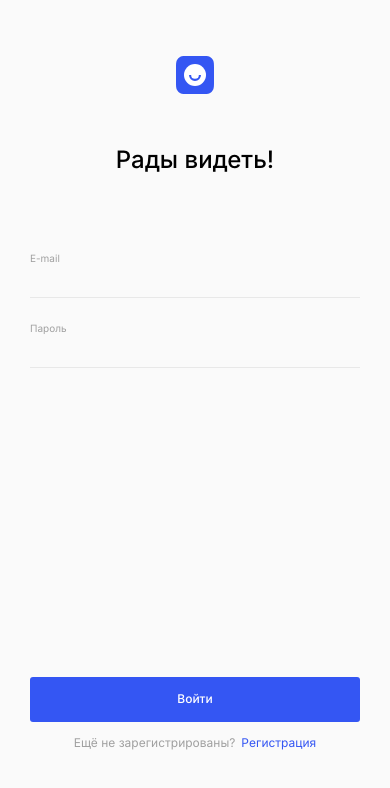
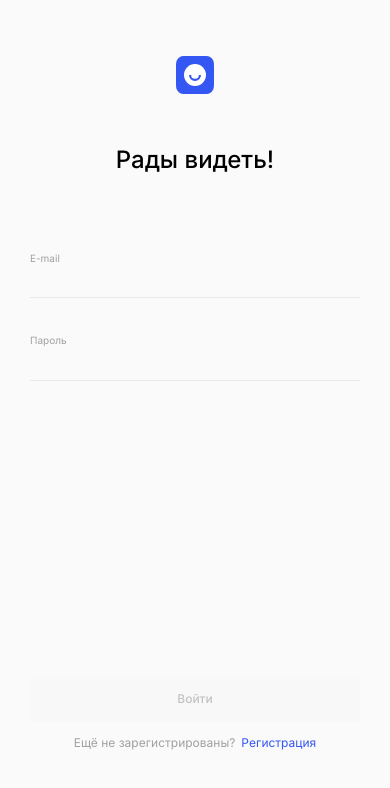
Before and after one commit to ShnaiderDanila/movies-explorer-frontend, a React app: page /signin in a window 390 px wide. Built offline with nearby package versions, Linux system fonts and the light colour scheme.

Commit message:
feat: Add login page validation logic

```diff
--- a/src/components/Login/Login.css
+++ b/src/components/Login/Login.css
@@ -56,14 +56,11 @@
   border-bottom: 1px solid #3456f3;
 }
 
-.login__input_invalid {
-  color: #ee3465;
-}
-
 .login__input-error {
   color: transparent;
   font-size: 10px;
   line-height: 12.1px;
+  min-height: 25px;
 }
 
 .login__input-error_active {
@@ -72,7 +69,7 @@
 
 .login__signin-button {
   display: block;
-  margin: 202px auto 0 auto;
+  margin: 177px auto 0 auto;
   padding: 0;
   border: none;
   border-radius: 3px;
@@ -148,7 +145,7 @@
   }
 
   .login__signin-button {
-    margin: 291px auto 0 auto;
+    margin: 265px auto 0 auto;
     font-size: 12px;
     line-height: 14.52px;
   }
--- a/src/components/Login/Login.js
+++ b/src/components/Login/Login.js
@@ -1,13 +1,24 @@
-import { useState } from 'react';
+import { useEffect } from 'react';
 import { Link } from 'react-router-dom';
+import useValidation from '../../hooks/useValidation';
+
 import './Login.css';
 
 import Logo from '../Logo/Logo';
 
 function Login() {
 
-  // Временная стейт переменная для имитации ошибкок инпутов в JSX разметке
-  const [inputError] = useState(false);
+  const {
+    inputValues,
+    errorMessages,
+    isValidForm,
+    handleChangeValidation,
+    resetValidation
+  } = useValidation();
+
+  useEffect(() => {
+    resetValidation();
+  }, [resetValidation]);
 
   return (
     <main className='login'>
@@ -21,34 +32,40 @@ function Login() {
             <label className='login__label'>
               <span className='login__placeholder'>E-mail</span>
               <input
-                className={`login__input ${inputError && 'login__input_invalid'}`}
+                className='login__input'
                 name='email'
                 type='email'
-                required>
+                required
+                pattern="^[a-zA-Z0-9_.+\-]+@[a-zA-Z0-9\-]+\.[a-zA-Z0-9\-.]+$"
+                value={inputValues.email}
+                onChange={handleChangeValidation}>
               </input>
               <span
-                className={`login__input-error ${inputError && 'login__input-error_active'}`}>
-                Что-то пошло не так...
+                className={`login__input-error ${!isValidForm && 'login__input-error_active'}`}>
+                {errorMessages.email}
               </span>
             </label>
             <label className='login__label'>
               <span className='login__placeholder'>Пароль</span>
               <input
-                className={`login__input ${inputError && 'login__input_invalid'}`}
+                className='login__input'
                 name='password'
                 type='password'
-                required>
+                required
+                minLength='6'
+                value={inputValues.password}
+                onChange={handleChangeValidation}>
               </input>
               <span
-                className={`login__input-error ${inputError && 'login__input-error_active'}`}>
-                Что-то пошло не так...
+                className={`login__input-error ${!isValidForm && 'login__input-error_active'}`}>
+                {errorMessages.password}
               </span>
             </label>
           </fieldset>
           <button
-            className={`login__signin-button ${inputError && 'login__signin-button_disabled'}`}
+            className={`login__signin-button ${!isValidForm && 'login__signin-button_disabled'}`}
             type='submit'
-            disabled={inputError}>
+            disabled={!isValidForm}>
             Войти
           </button>
           <div className='login__signup'>
--- a/src/hooks/useValidation.js
+++ b/src/hooks/useValidation.js
@@ -6,7 +6,7 @@ function useValidation () {
   // Стейт-переменная текста ошибки валидации
   const [errorMessages, setErrorMessages] = useState({});
     // Стейт-переменная валидности формы
-  const [isValidForm, setIsValidForm] = useState(true);
+  const [isValidForm, setIsValidForm] = useState(false);
 
   // Функция обработки валидации при срабатывании события
   function handleChangeValidation(evt) {
```
